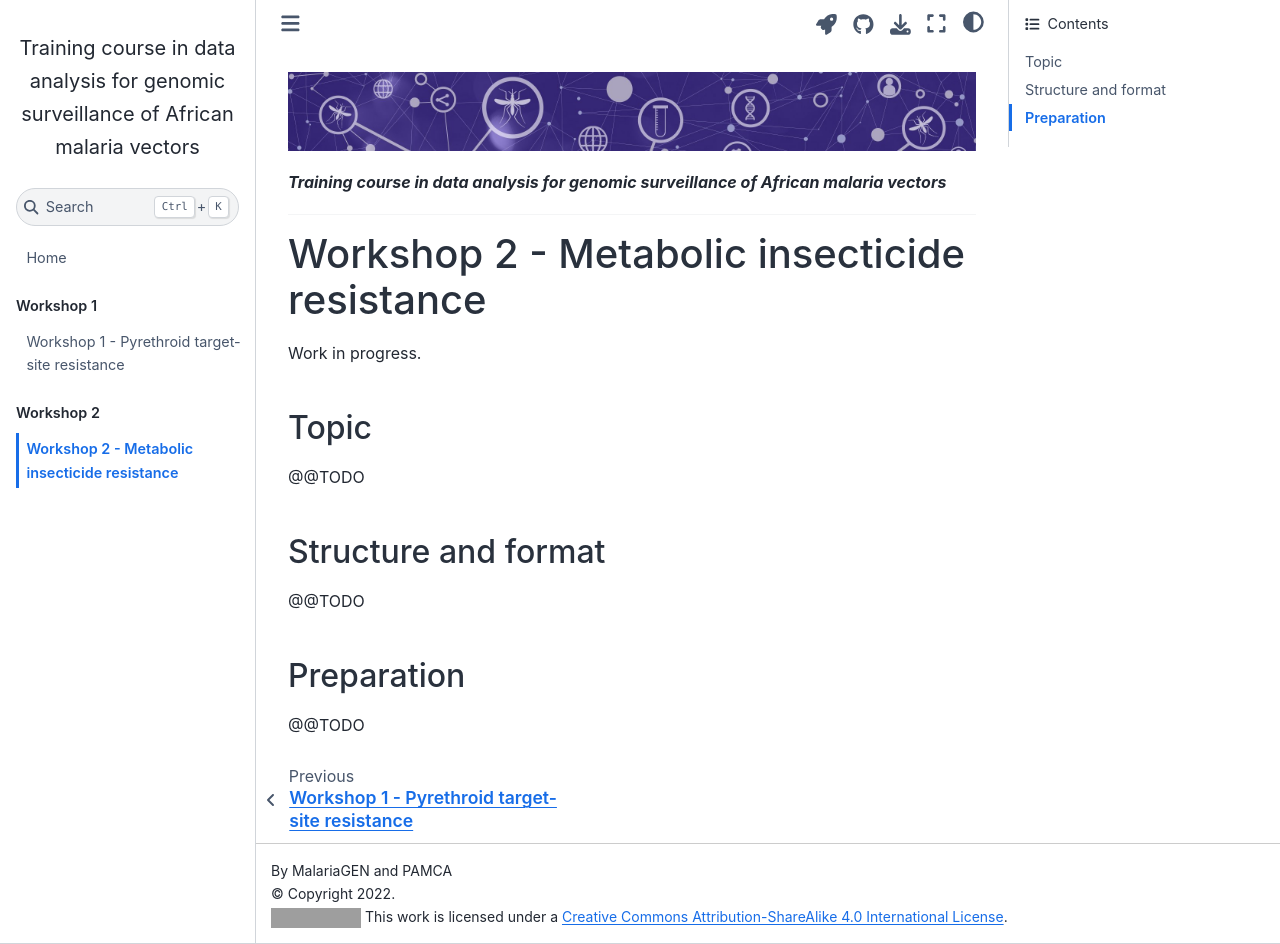
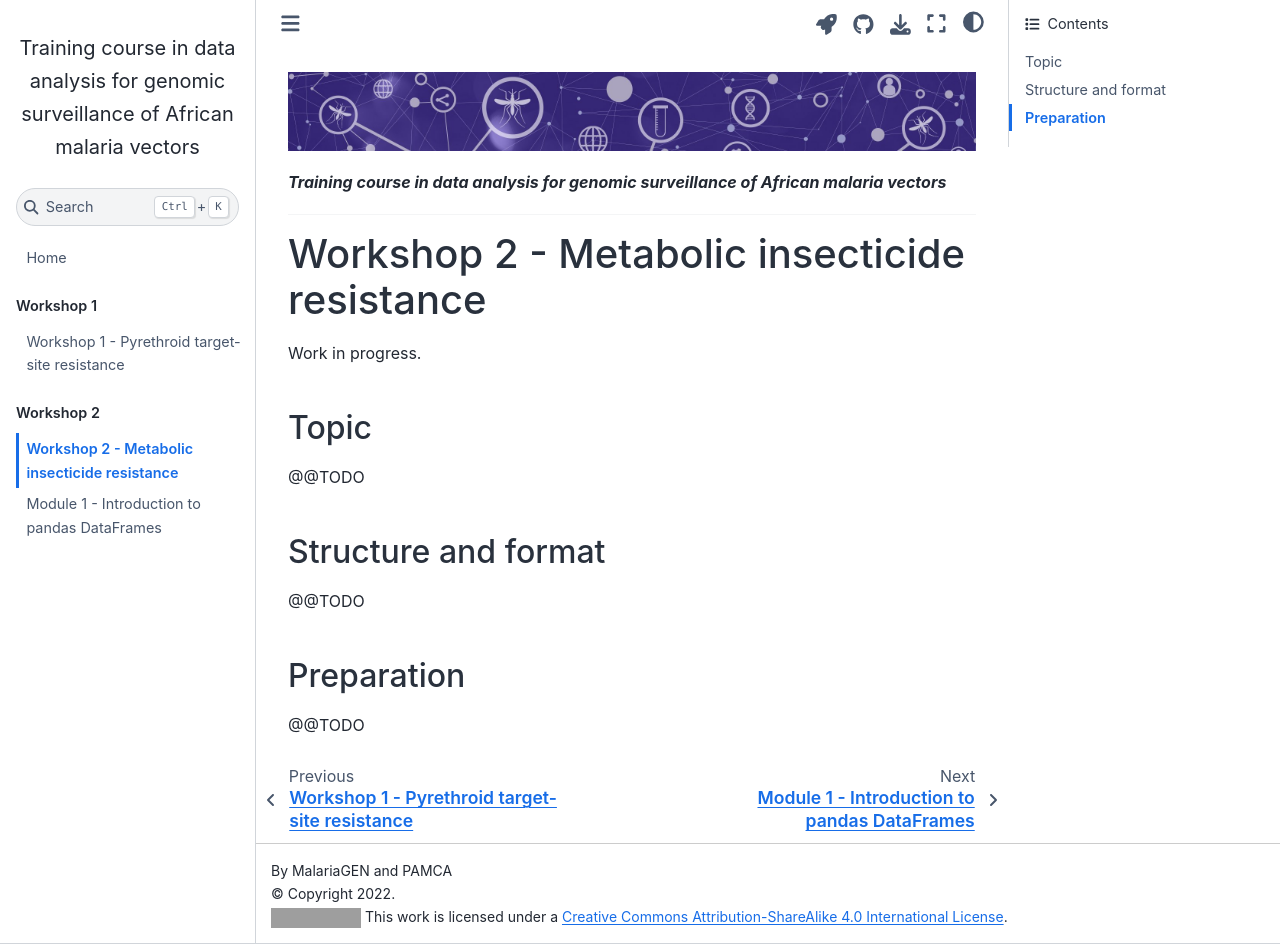
Before and after one commit to anopheles-genomic-surveillance/anopheles-genomic-surveillance.github.io, a Jupyter Book: the page built from docs/workshop-2/about.ipynb, in a window 1280 px wide and 944 px high. Built offline with Jupyter Book 1.0.4 settings and Sphinx 7.4.7 and the Sphinx Book theme 1.1.4, drawn with Linux system fonts in a browser that asks for light colours; pages that are not in the unit, such as notebooks, are missing from menus; grey boxes are pictures that could not be loaded.

Commit message:
add pandas module

```diff
--- a/docs/_toc.yml
+++ b/docs/_toc.yml
@@ -11,3 +11,4 @@ parts:
   - caption: Workshop 2
     chapters:
     - file: workshop-2/about
+    - file: workshop-2/module-1-pandas
```
